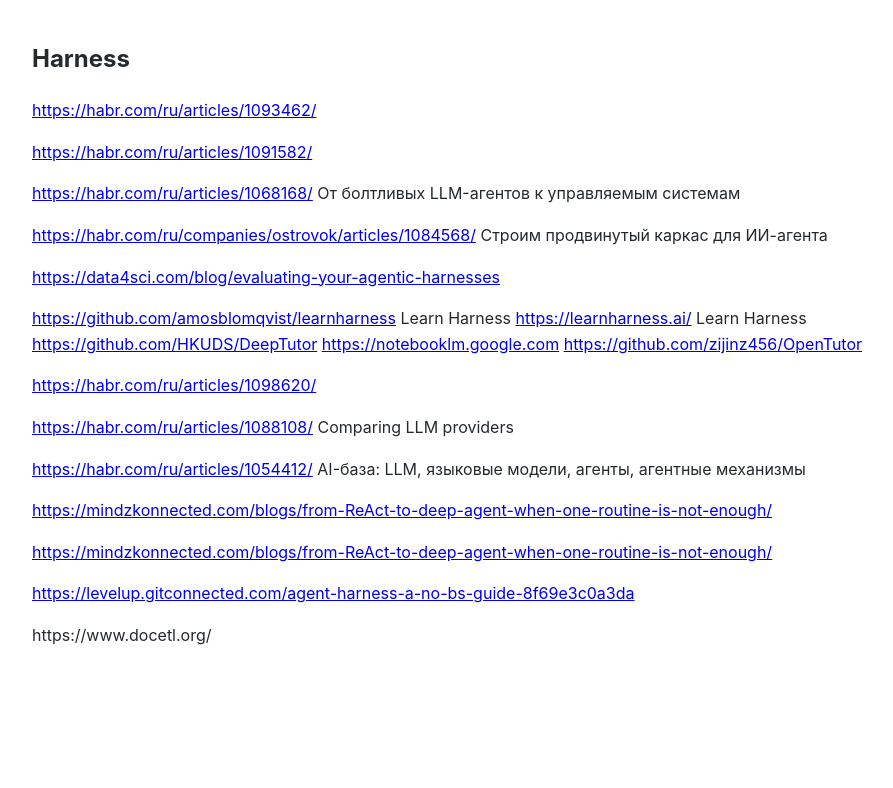
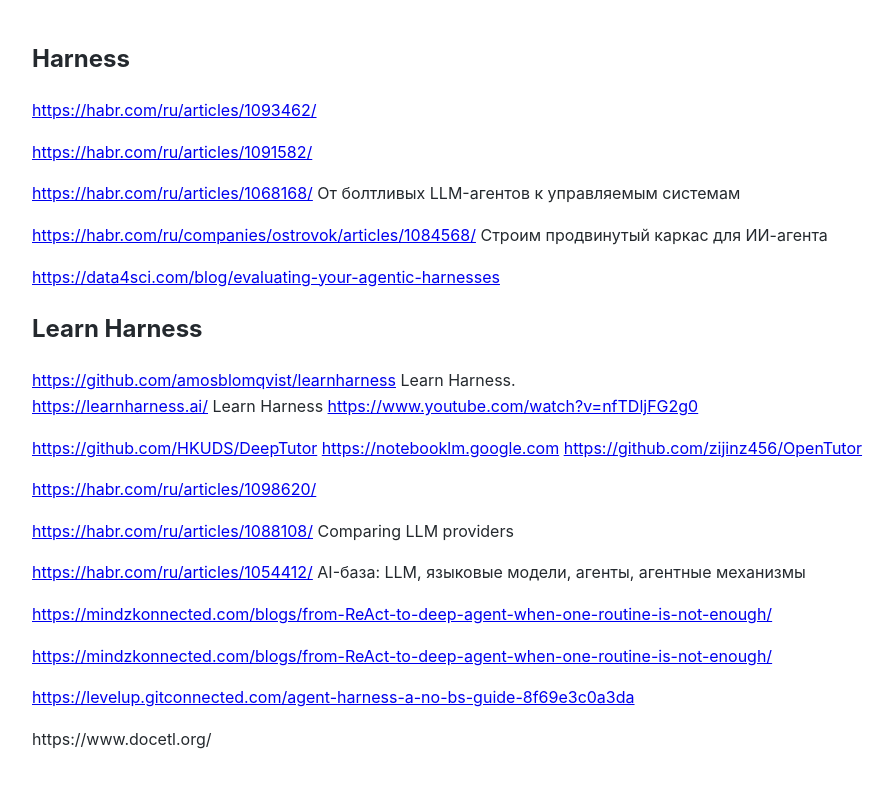
Before and after one commit to Michael-Lubinsky/michael-lubinsky.github.com, a Jekyll site: the page built from ml/harness.md, in a window 1280 px wide. Shown: the top 788 px of the page, without its empty margins (158-1051 px from the left). Built offline with Jekyll 4.4.1, drawn with Linux system fonts in a browser that asks for light colours; our own code applies the rules of GitHub Pages for plain Markdown files.

Commit message:
Update harness.md

```diff
--- a/ml/harness.md
+++ b/ml/harness.md
@@ -10,8 +10,11 @@
 
 <https://data4sci.com/blog/evaluating-your-agentic-harnesses>
 
-<https://github.com/amosblomqvist/learnharness> Learn Harness
+## Learn Harness
+<https://github.com/amosblomqvist/learnharness> Learn Harness.
 <https://learnharness.ai/> Learn Harness
+<https://www.youtube.com/watch?v=nfTDljFG2g0>
+
 <https://github.com/HKUDS/DeepTutor>
 <https://notebooklm.google.com>
 <https://github.com/zijinz456/OpenTutor>
```
